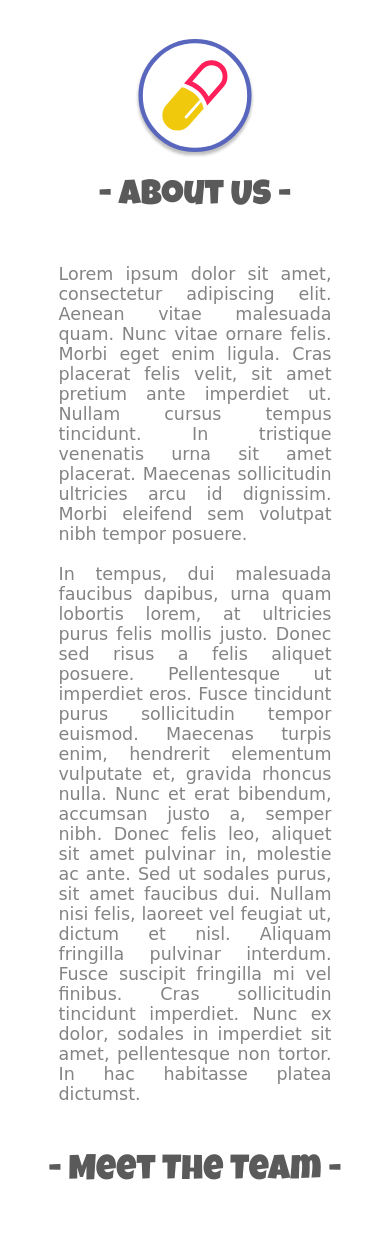
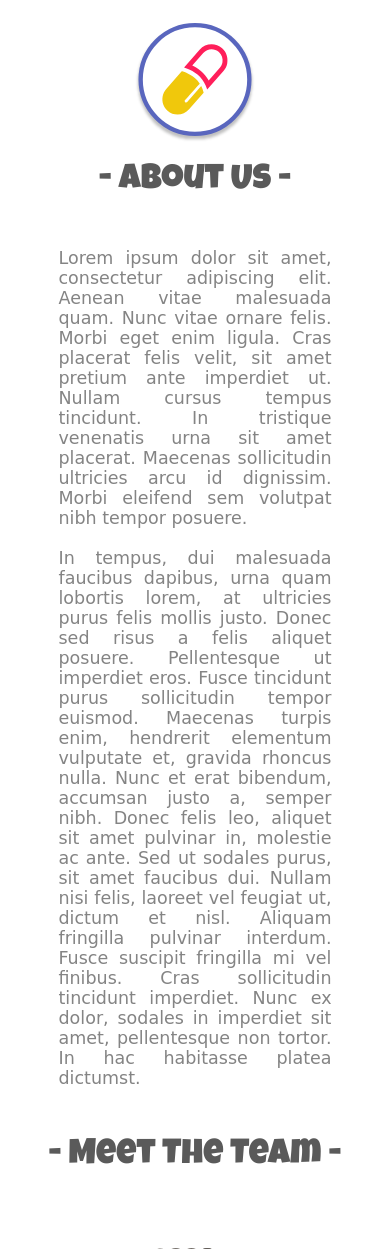
Before and after one commit to pupubird/WebFundamental2019, a PHP site: page /aboutpage.html in a window 390 px wide. Shown: the top 1249 px of the page. Run offline with PHP 8.4, Linux system fonts and the light colour scheme; some web fonts are replaced.

Commit message:
about page done

```diff
--- a/css/aboutPage.css
+++ b/css/aboutPage.css
@@ -1,5 +1,5 @@
 .about-layout {
-    margin-top: 10%;
+    margin-top: 5%;
 }
 
 .about-logo {
@@ -87,13 +87,13 @@
 
 @media (max-width: 1000px) {
     .about-layout {
-        margin-top: 15%;
+        margin-top: 5%;
     }
 }
 
 @media (max-width: 800px) {
     .about-layout {
-        margin-top: 10%;
+        margin-top: 6%;
     }
 }
 
@@ -143,7 +143,7 @@ resize: none;
 }
 
 .form-message {
-    margin: 8% 10%;
+    margin: 5% 10%;
 }
 
 button {
--- a/css/indexPage.css
+++ b/css/indexPage.css
@@ -22,6 +22,7 @@ body{
 }
 .content-wrapper{
     display: none;
+    padding: 0% 0% 10% 0%;
 }
 .content-wrapper > div{
     z-index: 1;
```
